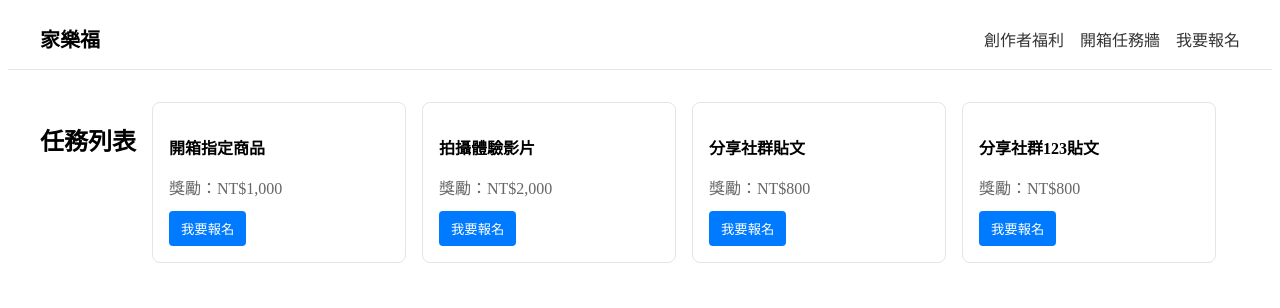
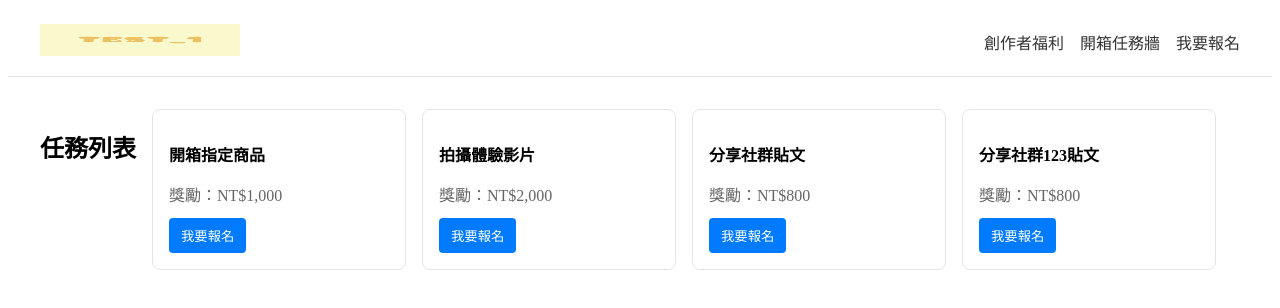
Before and after one commit to bill1216s/CatDogCode, a Vue app: page / in a window 1280 px wide. Shown: the top 308 px of the page. Built offline with nearby package versions, Linux system fonts and the light colour scheme.

Commit message:
logo link to homepage

```diff
--- a/src/App.vue
+++ b/src/App.vue
@@ -21,4 +21,8 @@
 .content {
   padding: 32px;
 }
+
+.logo {
+  height: 32px;
+}
 </style>
--- a/src/Header.vue
+++ b/src/Header.vue
@@ -1,7 +1,9 @@
 <template>
   <div>
     <header class="header">
-      <div class="logo">家樂福</div>
+      <router-link to="/">
+        <img src="/src/assets/image/logo.png" class="logo" />
+      </router-link>
       <nav class="nav">
         <a href="#">創作者福利</a>
         <a href="#">開箱任務牆</a>
```
Also changed, not shown: src/assets/image/logo.png (added).
